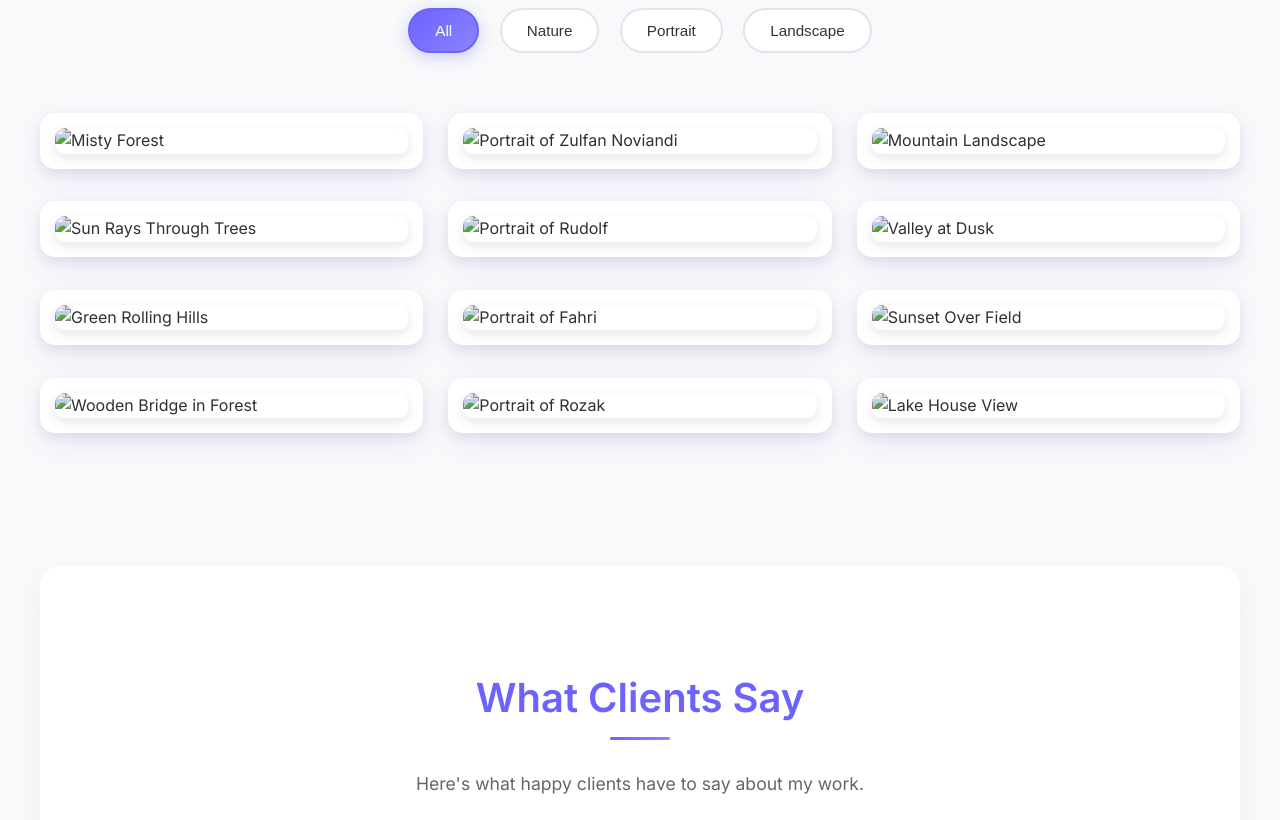
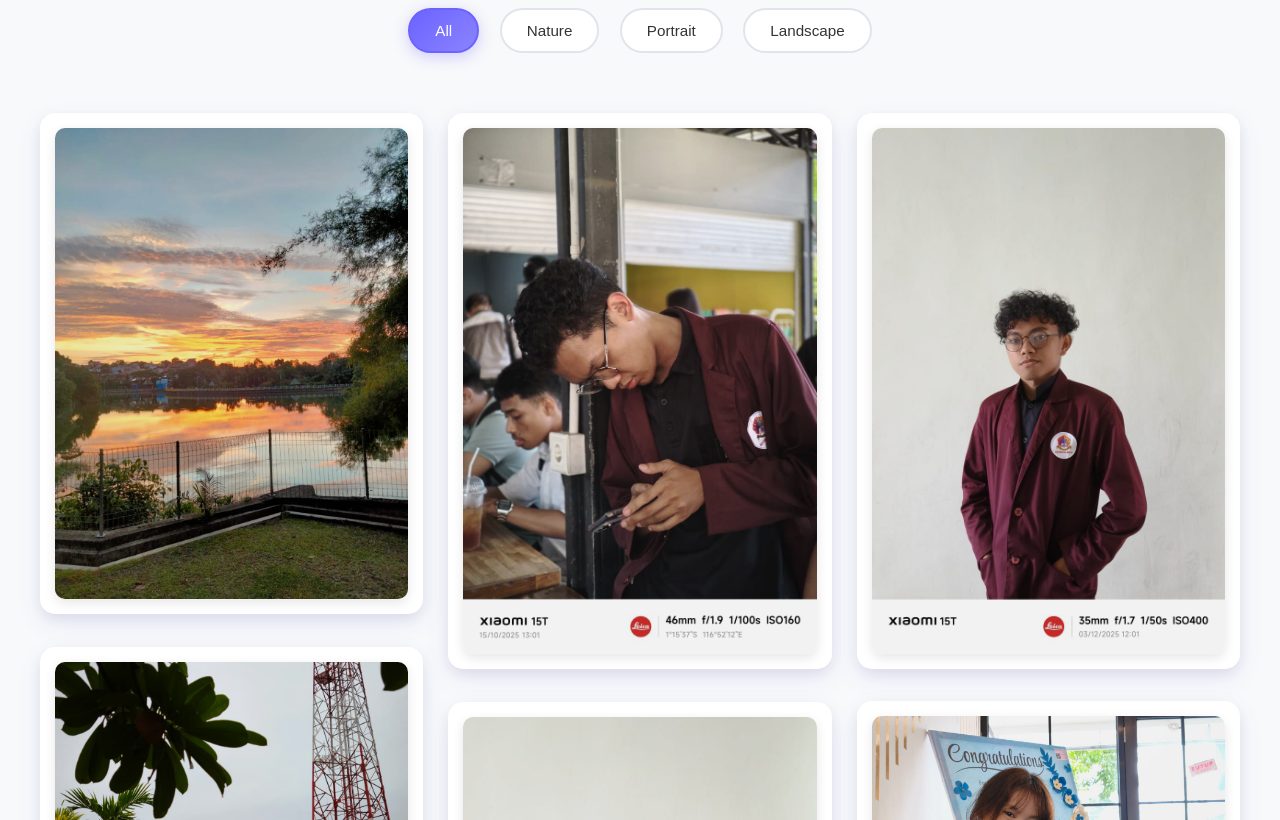
Before and after one commit to aryamuhyusril123/Portofolio, a plain HTML site: page index.html in a window 1280 px wide. Shown: the part 1980-2800 px from the top of the page. Drawn offline with nearby package versions, Linux system fonts and the light colour scheme; sample sign-in values are in the browser's storage.

Commit message:
Update index.html

```diff
--- a/index.html
+++ b/index.html
@@ -107,7 +107,7 @@
       <a href="#hero" class="logo-container">
         <!-- Logo dari file logo.jpeg -->
         <img
-          src="image/logo.jpeg"
+          src="logo.jpeg"
           alt="Arya Yusril Photography Logo"
           class="logo-img"
         />
@@ -183,7 +183,7 @@
       <h2 data-aos="fade-down">About Me</h2>
       <div class="about-grid">
         <div class="profile-pic" data-aos="zoom-in" data-aos-duration="1000">
-          <img src="image/arya.jpg" alt="Arya Yusril Profile Photo" />
+          <img src="arya.jpg" alt="Arya Yusril Profile Photo" />
         </div>
 
         <div class="story-and-skills">
@@ -232,112 +232,112 @@
         <div
           class="photo-item open-lightbox"
           data-category="nature"
-          data-src="image/page3.jpeg"
+          data-src="page3.jpeg"
           data-caption="Nature: Misty Forest"
           data-aos="fade-up"
         >
-          <img src="image/page3.jpeg" alt="Misty Forest" />
+          <img src="page3.jpeg" alt="Misty Forest" />
         </div>
         <div
           class="photo-item open-lightbox"
           data-category="nature"
-          data-src="image/page4.jpeg"
+          data-src="page4.jpeg"
           data-caption="Nature: Sun Rays Through Trees"
           data-aos="fade-up"
         >
-          <img src="image/page4.jpeg" alt="Sun Rays Through Trees" />
+          <img src="page4.jpeg" alt="Sun Rays Through Trees" />
         </div>
         <div
           class="photo-item open-lightbox"
           data-category="nature"
-          data-src="image/page8.jpeg"
+          data-src="page8.jpeg"
           data-caption="Nature: Green Rolling Hills"
           data-aos="fade-up"
         >
-          <img src="image/page8.jpeg" alt="Green Rolling Hills" />
+          <img src="page8.jpeg" alt="Green Rolling Hills" />
         </div>
         <div
           class="photo-item open-lightbox"
           data-category="nature"
-          data-src="image/page10.jpeg"
+          data-src="page10.jpeg"
           data-caption="Nature: Wooden Bridge in Forest"
           data-aos="fade-up"
         >
-          <img src="image/page10.jpeg" alt="Wooden Bridge in Forest" />
+          <img src="page10.jpeg" alt="Wooden Bridge in Forest" />
         </div>
 
         <div
           class="photo-item open-lightbox"
           data-category="portrait"
-          data-src="image/page1.jpeg"
+          data-src="page1.jpeg"
           data-caption="Portrait: Zulfan Noviandi"
           data-aos="fade-up"
         >
-          <img src="image/page1.jpeg" alt="Portrait of Zulfan Noviandi" />
+          <img src="page1.jpeg" alt="Portrait of Zulfan Noviandi" />
         </div>
         <div
           class="photo-item open-lightbox"
           data-category="portrait"
-          data-src="image/page6.jpeg"
+          data-src="page6.jpeg"
           data-caption="Portrait: Rudolf"
           data-aos="fade-up"
         >
-          <img src="image/page6.jpeg" alt="Portrait of Rudolf" />
+          <img src="page6.jpeg" alt="Portrait of Rudolf" />
         </div>
         <div
           class="photo-item open-lightbox"
           data-category="portrait"
-          data-src="image/page5.jpeg"
+          data-src="page5.jpeg"
           data-caption="Portrait: Fahri"
           data-aos="fade-up"
         >
-          <img src="image/page5.jpeg" alt="Portrait of Fahri" />
+          <img src="page5.jpeg" alt="Portrait of Fahri" />
         </div>
         <div
           class="photo-item open-lightbox"
           data-category="portrait"
-          data-src="image/page7.jpeg"
+          data-src="page7.jpeg"
           data-caption="Portrait: Rozak"
           data-aos="fade-up"
         >
-          <img src="image/page7.jpeg" alt="Portrait of Rozak" />
+          <img src="page7.jpeg" alt="Portrait of Rozak" />
         </div>
 
         <div
           class="photo-item open-lightbox"
           data-category="landscape"
-          data-src="image/page9.jpeg"
+          data-src="page9.jpeg"
           data-caption="Landscape: Mountain View"
           data-aos="fade-up"
         >
-          <img src="image/page9.jpeg" alt="Mountain Landscape" />
+          <img src="page9.jpeg" alt="Mountain Landscape" />
         </div>
         <div
           class="photo-item open-lightbox"
           data-category="landscape"
-          data-src="image/page2.jpeg"
+          data-src="page2.jpeg"
           data-caption="Landscape: Valley at Dusk"
           data-aos="fade-up"
         >
-          <img src="image/page2.jpeg" alt="Valley at Dusk" />
+          <img src="page2.jpeg" alt="Valley at Dusk" />
         </div>
         <div
           class="photo-item open-lightbox"
           data-category="landscape"
-          data-src="image/page13.jpeg"
+          data-src="page13.jpeg"
           data-caption="Landscape: Sunset Over Field"
           data-aos="fade-up"
         >
-          <img src="image/page13.jpeg" alt="Sunset Over Field" />
+          <img src="page13.jpeg" alt="Sunset Over Field" />
         </div>
         <div
           class="photo-item open-lightbox"
           data-category="landscape"
-          data-src="image/page16.jpeg"
+          data-src="page16.jpeg"
           data-caption="Landscape: Lake House View"
           data-aos="fade-up"
         >
-          <img src="image/page16.jpeg" alt="Lake House View" />
+          <img src="page16.jpeg" alt="Lake House View" />
         </div>
       </div>
     </section>
@@ -351,7 +351,7 @@
       <div class="testimonial-grid">
         <div class="testimonial-card" data-aos="fade-up" data-aos-delay="100">
           <img
-            src="image/page5.jpeg"
+            src="page5.jpeg"
             alt="Client 1"
             class="client-photo"
           />
@@ -366,7 +366,7 @@
 
         <div class="testimonial-card" data-aos="fade-up" data-aos-delay="200">
           <img
-            src="image/page6.jpeg"
+            src="page6.jpeg"
             alt="Client 2"
             class="client-photo"
           />
@@ -381,7 +381,7 @@
 
         <div class="testimonial-card" data-aos="fade-up" data-aos-delay="300">
           <img
-            src="image/page7.jpeg"
+            src="page7.jpeg"
             alt="Client 3"
             class="client-photo"
           />
@@ -396,7 +396,7 @@
 
         <div class="testimonial-card" data-aos="fade-up" data-aos-delay="400">
           <img
-            src="image/page1.jpeg"
+            src="page1.jpeg"
             alt="Client 4"
             class="client-photo"
           />
@@ -411,7 +411,7 @@
 
         <div class="testimonial-card" data-aos="fade-up" data-aos-delay="500">
           <img
-            src="image/page4.jpeg"
+            src="page4.jpeg"
             alt="Client 5"
             class="client-photo"
           />
@@ -426,7 +426,7 @@
 
         <div class="testimonial-card" data-aos="fade-up" data-aos-delay="600">
           <img
-            src="image/page9.jpeg"
+            src="page9.jpeg"
             alt="Client 6"
             class="client-photo"
           />
@@ -459,7 +459,7 @@
           <i class="fas fa-envelope"></i> Email: aryayusril@email.com
         </a>
         <a href="https://instagram.com/arya_yusril" target="_blank" class="contact-link">
-          <i class="fab fa-instagram"></i> Instagram: @arya_yusril
+          <i class="fab fa-instagram"></i> Instagram: @yrl_ary12
         </a>
       </div>
     </section>
@@ -1004,4 +1004,5 @@
       }
     </style>
   </body>
+
 </html>
```
